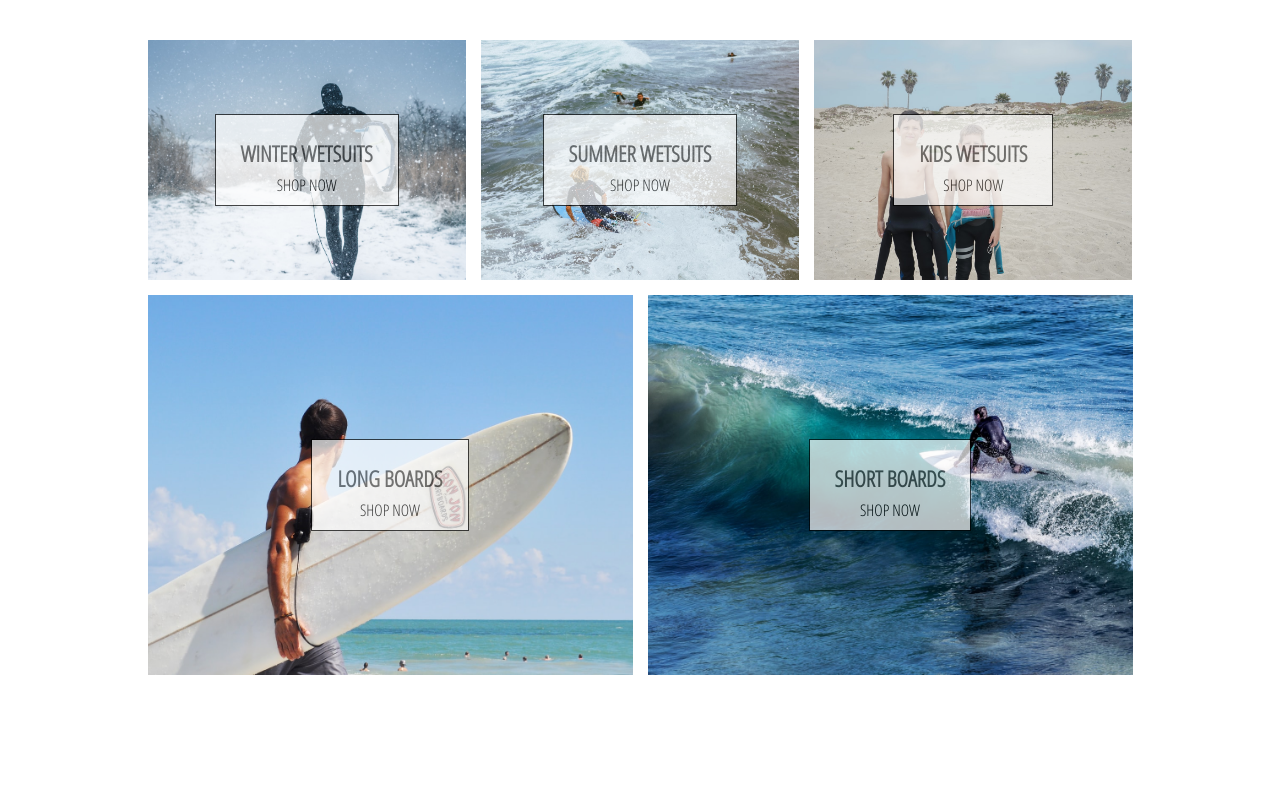
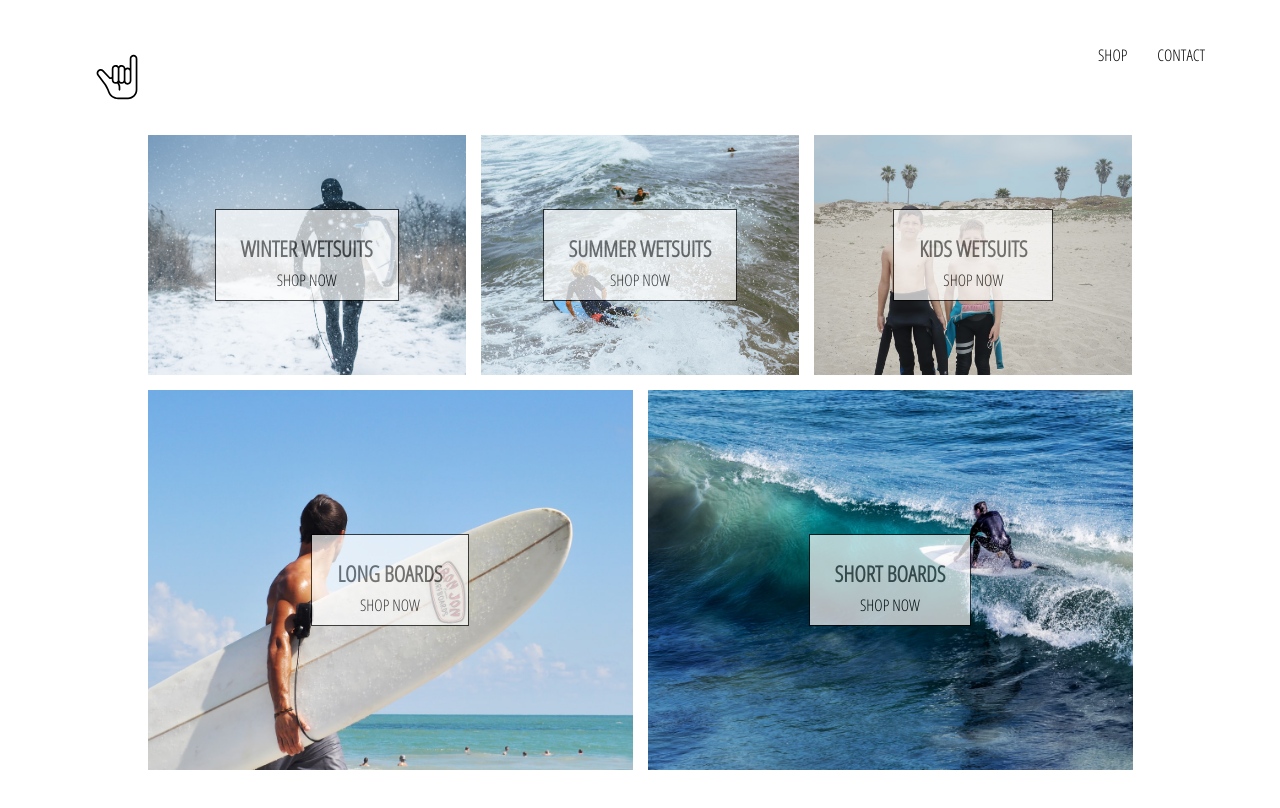
Before and after one commit to bas-suckling/online-shop, a React (Create React App) app: page / in a window 1280 px wide. Shown: the top 808 px of the page. Built offline with nearby package versions, Linux system fonts and the light colour scheme.

Commit message:
add header component

```diff
--- a/src/App.css
+++ b/src/App.css
@@ -2,3 +2,8 @@
     font-family: 'Open Sans Condensed';
     padding: 20px 60px;
 }
+
+a {
+    text-decoration: none;
+    color: black;
+}
--- a/src/App.js
+++ b/src/App.js
@@ -3,11 +3,13 @@
 import {Switch, Route} from 'react-router-dom'
 import HomePage from './pages/homepage/homepage.component'
 import ShopPage from './pages/shop/shop.component'
+import Header from './components/header/header.component'
 
 
 function App() {
   return (
     <div>
+      <Header/>
       <Switch>
         <Route exact path ='/' component={HomePage}/>
         <Route path="/shop" component={ShopPage}/>
--- /dev/null
+++ b/src/components/header/header.component.jsx
@@ -0,0 +1,19 @@
+import React from 'react'
+import {Link} from 'react-router-dom'
+import {ReactComponent as Logo} from '../../assets/shaka.svg'
+
+import './header.styles.scss'
+
+const Header = () => (
+<div className="header">
+    <Link className='logo-container' to='/'>
+        <Logo className='logo'></Logo>
+    </Link>
+    <div className="options">
+        <Link className='option' to='/shop'>SHOP</Link>
+        <Link className='option' to='/shop'>CONTACT</Link>
+    </div>
+</div>
+)
+
+export default Header
--- /dev/null
+++ b/src/components/header/header.styles.scss
@@ -0,0 +1,26 @@
+.header {
+  height: 70px;
+  width: 100%;
+  display: flex;
+  justify-content: space-between;
+  margin-bottom: 25px;
+
+  .logo-container {
+    height: 100%;
+    width: 70px;
+    padding: 25px;
+  }
+
+  .options {
+    width: 50%;
+    height: 100%;
+    display: flex;
+    align-items: center;
+    justify-content: flex-end;
+
+    .option {
+      padding: 10px 15px;
+
+    }
+  }
+}
```
Also changed, not shown: public/shaka.svg (added), src/assets/shaka.svg (added).
